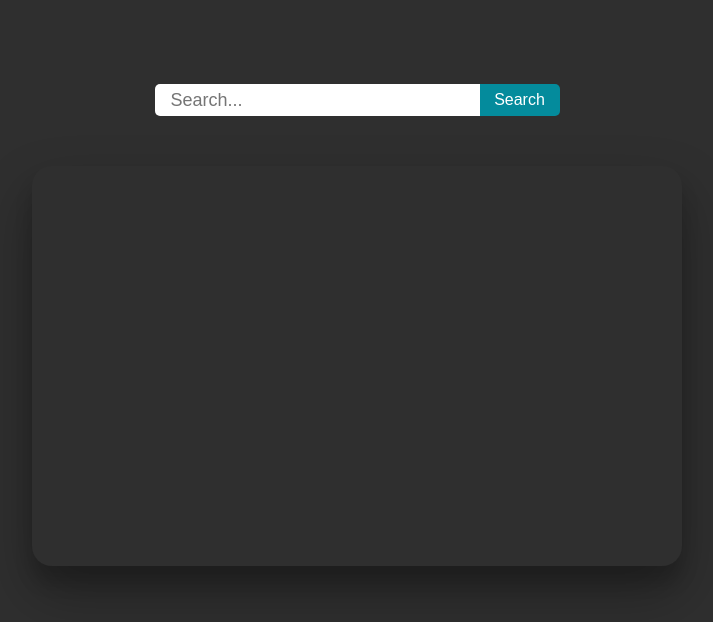
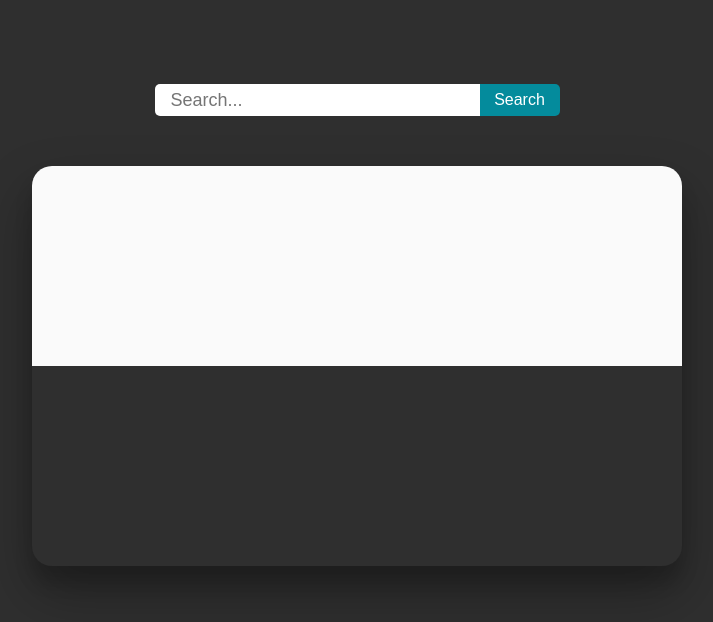
Before and after one commit to amrutaBanait/Weather_App, a React (Create React App) app in the folder weather_app/: page / in a window 1280 px wide. Shown: the top 622 px of the page, without its empty margins (283-996 px from the left). Built offline with nearby package versions, Linux system fonts and the light colour scheme; some icons are missing.

Commit message:
weather icon added

```diff
--- a/weather_app/src/components/weather/style.css
+++ b/weather_app/src/components/weather/style.css
@@ -39,6 +39,18 @@
     border-radius: 20px;
     box-shadow: 0 27px 55px 0 rgba(0, 0, 0, 0.3),
       0 17px 17px 0 rgba(0, 0, 0, 0.15);
+  }
+  .widget .weatherIcon {
+    flex: 1 100%;
+    height: 50%;
+    border-top-left-radius: 20px;
+    border-top-right-radius: 20px;
+    background: #fafafa;
+    font-family: weathericons;
+    display: flex;
+    align-items: center;
+    justify-content: space-around;
+    font-size: 100px;
   }
 
   /* search bar style  */
--- a/weather_app/src/components/weather/temp.js
+++ b/weather_app/src/components/weather/temp.js
@@ -21,7 +21,9 @@ const temp = () => {
 
   {/*temp card*/}
     <article className="widget">
-
+        <div className="weatherIcon">
+        <i className="wi wi-day-sunny"> </i>
+        </div>
     </article>
    </>
   )
```
